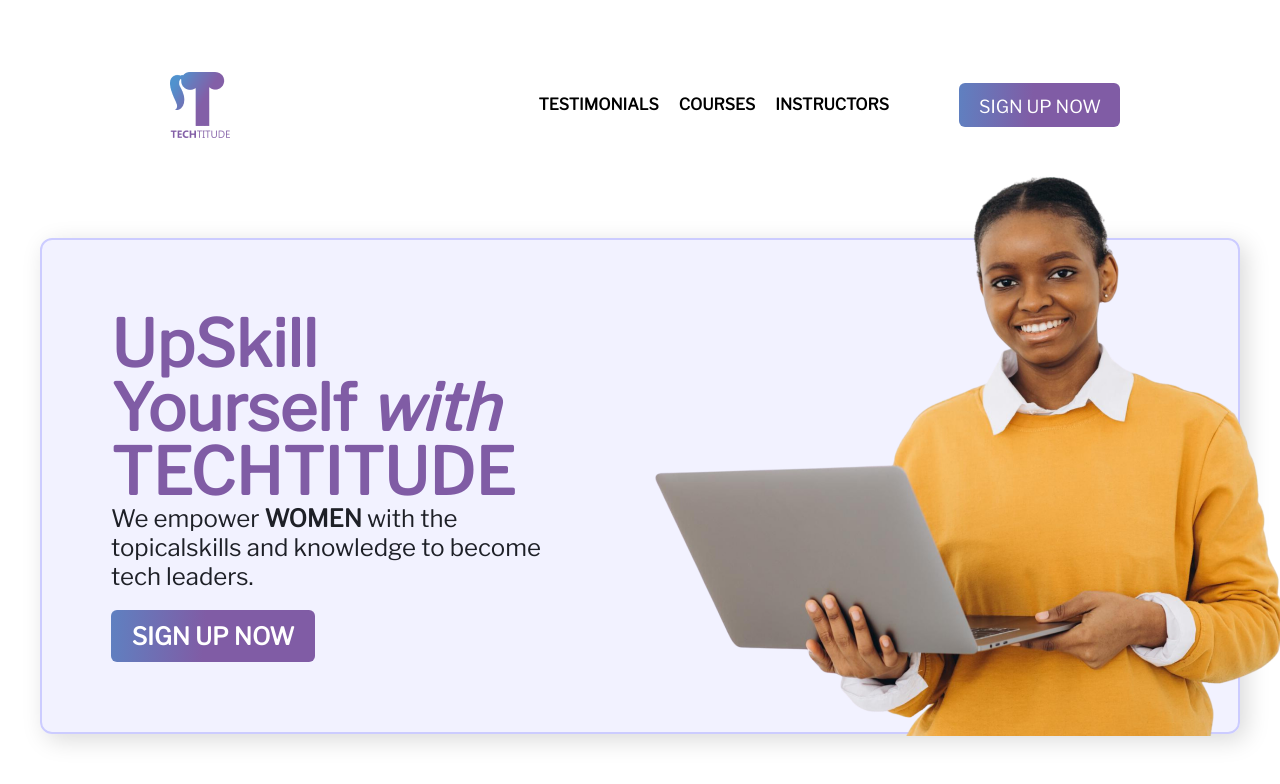
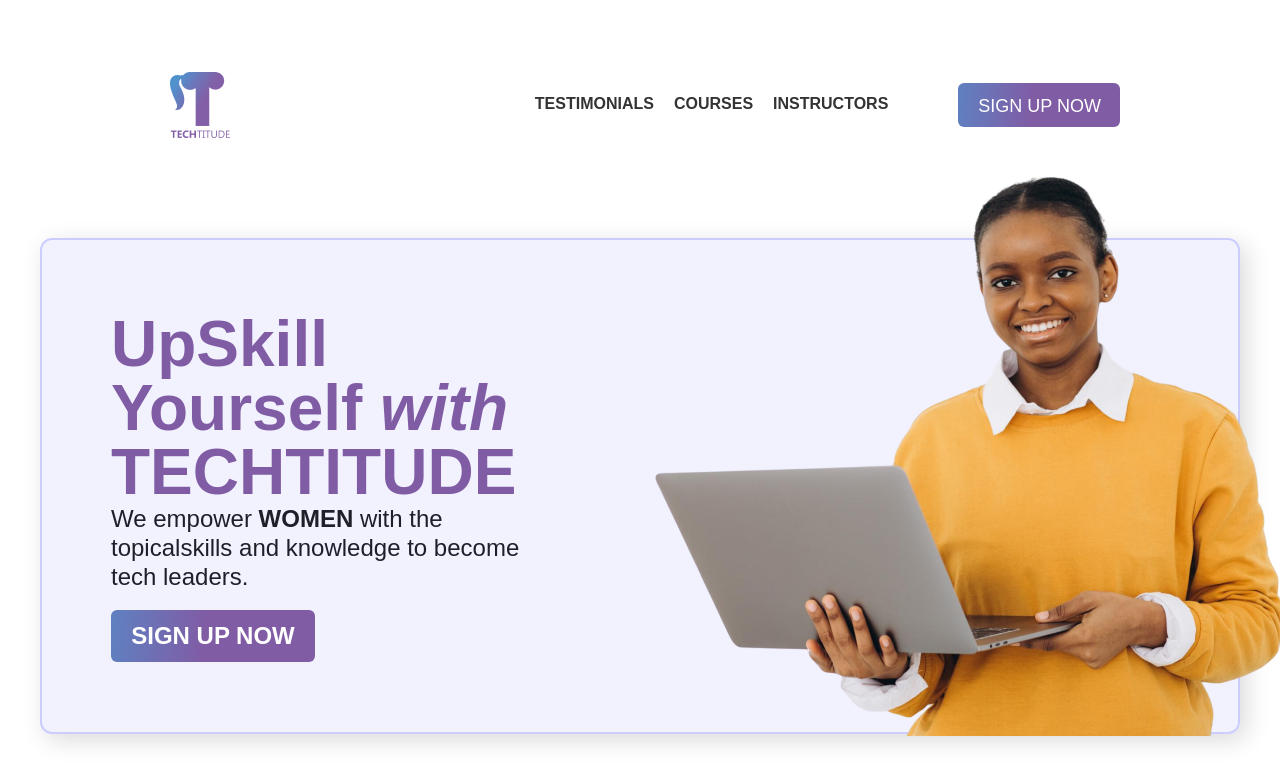
Before and after one commit to Layconnn/Techtitude, a React (Vite) app: page / in a window 1280 px wide. Shown: the top 784 px of the page. Built offline with nearby package versions, Linux system fonts and the light colour scheme.

Commit message:
adding reg page

```diff
--- a/index.html
+++ b/index.html
@@ -15,7 +15,7 @@
       }
       html{
         font-size: 62.5%;
-        font-family: 'Libre Franklin', sans-serif;
+        font-family: 'BR Firma', sans-serif;
       }
       body{
         width: 100%
--- a/src/styles/pages/home.scss
+++ b/src/styles/pages/home.scss
@@ -17,7 +17,8 @@
                 gap: 2rem;
                 p{
                     font-size: 1.6rem;
-                    font-weight: 600;
+                    font-weight: 700;
+                    color: #333333;
                     margin-top: 1.2rem;
                 }
             }
```
